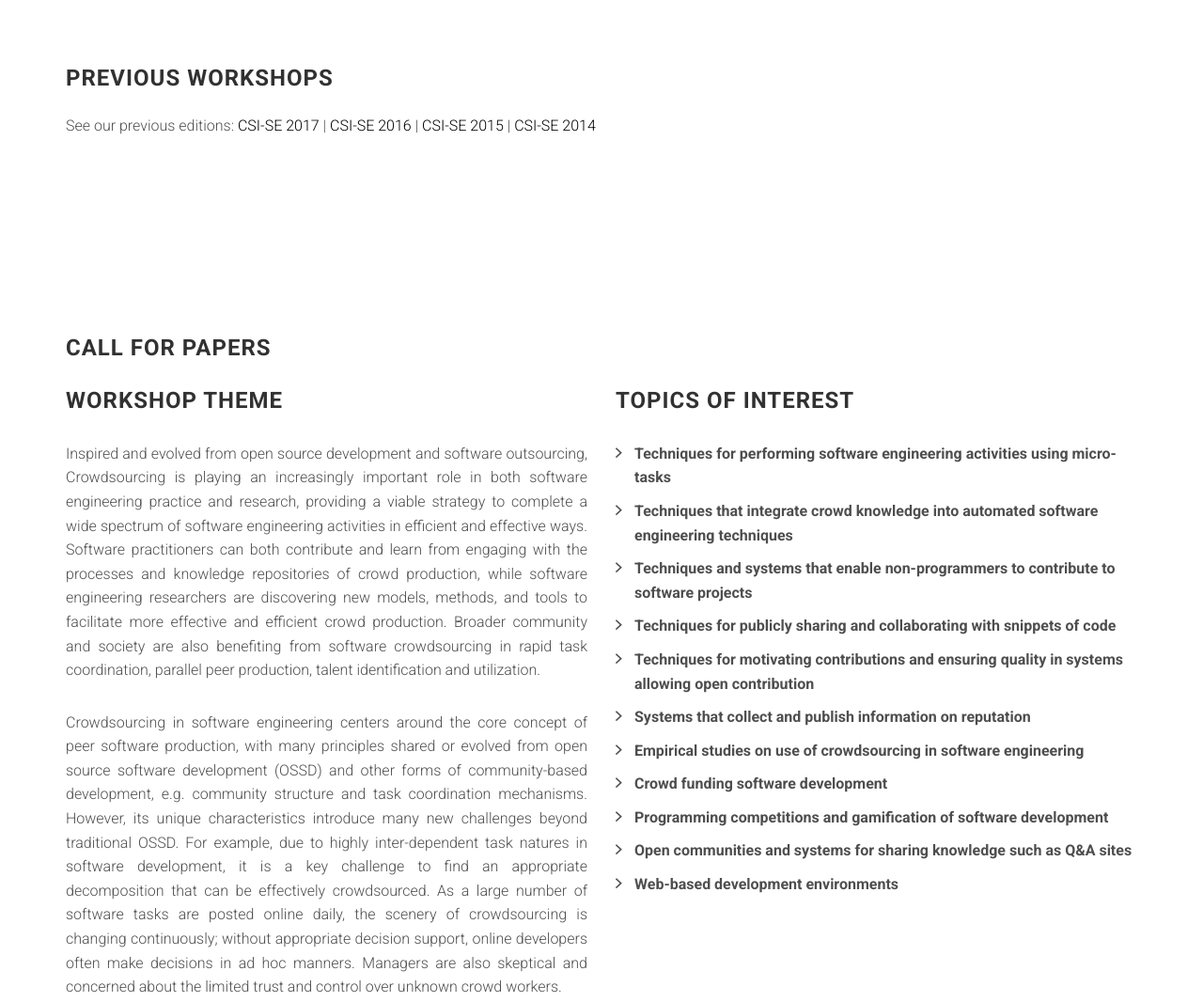
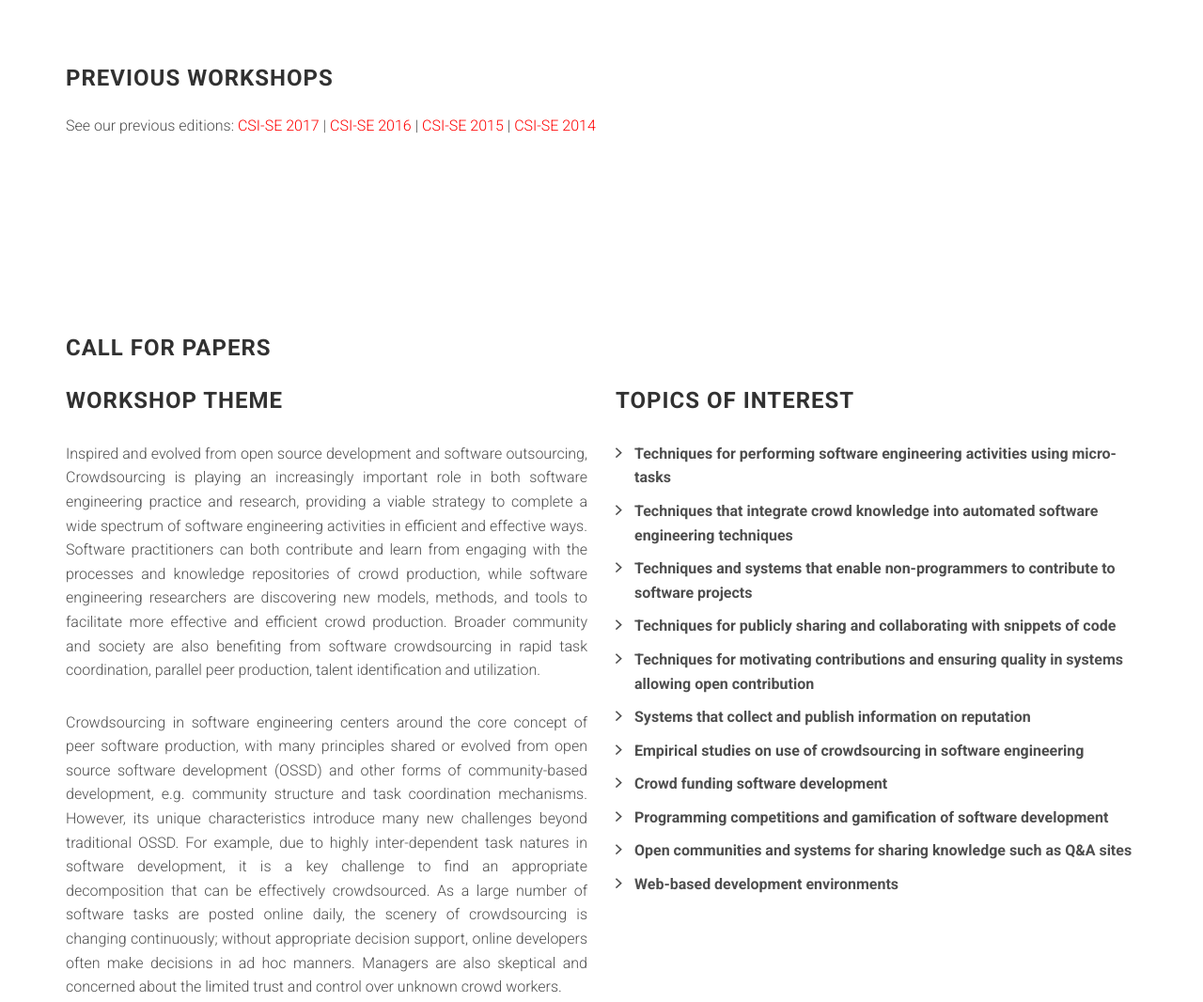
Before and after one commit to csise2018/csise2018.github.io, a website: page index.html in a window 1280 px wide. Shown: the part 820-1886 px from the top of the page at 94% size. Drawn offline with Linux system fonts and the light colour scheme; files whose address does not match are found by name.

Commit message:
Update main.css

```diff
--- a/assets/css/main.css
+++ b/assets/css/main.css
@@ -21,7 +21,7 @@ body {
 }
 
 a {
-  color: #000;
+  color: #ff0000;
 }
 a:focus {
   outline: none;
```
